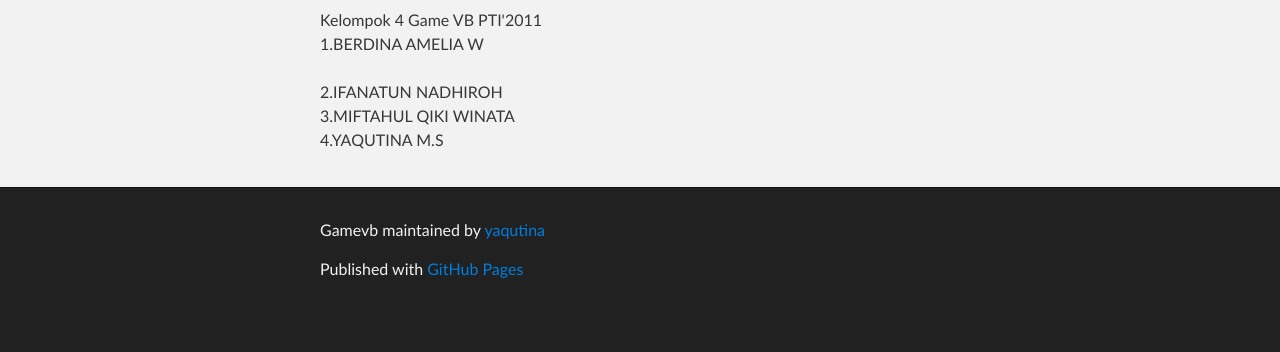
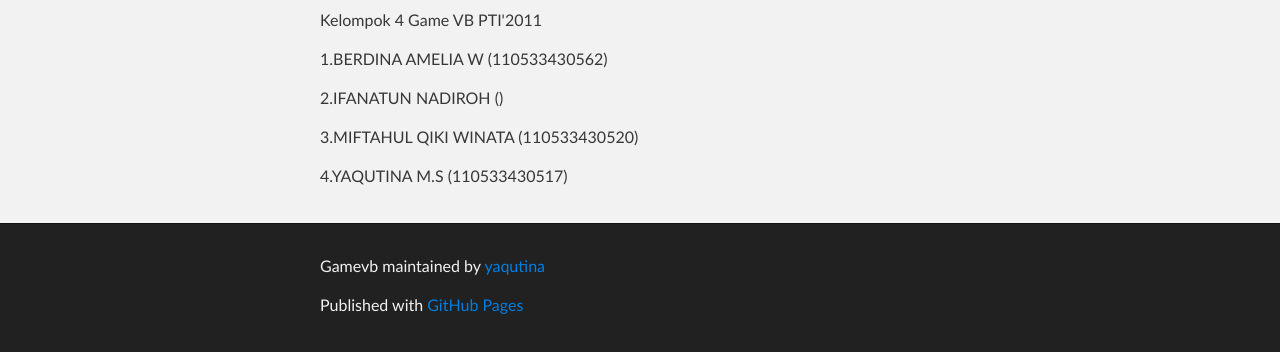
Before and after one commit to yaqutina/GameVB, a plain HTML site: page index.html in a window 1280 px wide. Shown: the part 252-604 px from the top of the page. Drawn offline with Linux system fonts and the light colour scheme.

```diff
--- a/index.html
+++ b/index.html
@@ -31,15 +31,15 @@
     <!-- MAIN CONTENT -->
     <div id="main_content_wrap" class="outer">
       <section id="main_content" class="inner">
-        <p>Kelompok 4 Game VB PTI'2011
-<br>
-1.BERDINA AMELIA W
-<br><br>
-2.IFANATUN NADHIROH
-<br>
-3.MIFTAHUL QIKI WINATA
-<br>
-4.YAQUTINA M.S</p>
+        <p>Kelompok 4 Game VB PTI'2011</p>
+
+<p>1.BERDINA AMELIA W     (110533430562)</p>
+
+<p>2.IFANATUN NADIROH     ()</p>
+
+<p>3.MIFTAHUL QIKI WINATA (110533430520)</p>
+
+<p>4.YAQUTINA M.S         (110533430517)</p>
       </section>
     </div>
 
--- a/params.json
+++ b/params.json
@@ -1 +1 @@
-{"name":"Gamevb","tagline":"Kelompok GameVB","body":"Kelompok 4 Game VB PTI'2011\r\n<br>\r\n1.BERDINA AMELIA W\r\n<br>      \r\n2.IFANATUN NADHIROH\r\n<br>\r\n3.MIFTAHUL QIKI WINATA\r\n<br>\r\n4.YAQUTINA M.S\r\n","google":"","note":"Don't delete this file! It's used internally to help with page regeneration."}
+{"name":"Gamevb","tagline":"Kelompok GameVB","body":"Kelompok 4 Game VB PTI'2011\r\n\r\n1.BERDINA AMELIA W     (110533430562)\r\n\r\n2.IFANATUN NADIROH     ()\r\n\r\n3.MIFTAHUL QIKI WINATA (110533430520)\r\n\r\n4.YAQUTINA M.S         (110533430517)\r\n","google":"","note":"Don't delete this file! It's used internally to help with page regeneration."}
```
